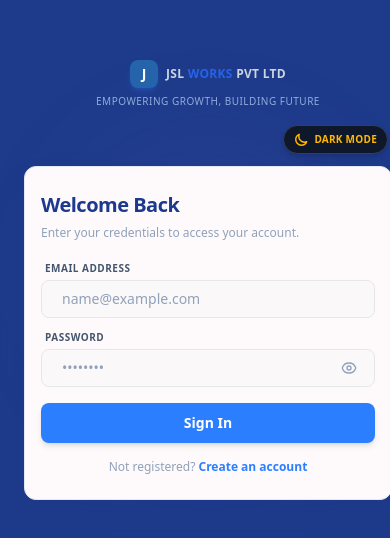
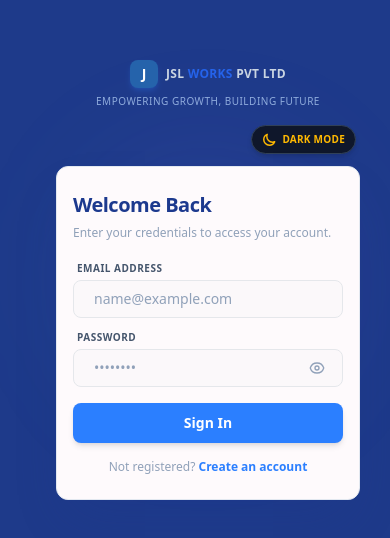
Before and after one commit to ashwaniiikuma/Register-login-page, a Next.js app: page / in a window 390 px wide. Shown: the part 142-680 px from the top of the page. Built offline with nearby package versions, Linux system fonts and the light colour scheme; no server answers.

Commit message:
fix: LoginForm.jsx file UI and padding

```diff
--- a/components/LoginForm.jsx
+++ b/components/LoginForm.jsx
@@ -41,7 +41,7 @@ return(
         isDarkMode ? "bg-[#0b0f19]" : "bg-[#1e3a8a]"
     }`}>
 
-        <div className="relative w-full max-w-sm sm:max-w-md flex  flex-col items-center mx-auto px-2 sm:px-0">
+        <div className="relative w-full max-w-sm sm:max-w-md flex  flex-col items-center mx-auto px-10 sm:px-0">
 
             <div className="absolute top-1/2 left-1/2 -translate-x-1/2 -translate-y-1/2 w-60 h-60 sm:w-72 sm:h-72 bg-gradient-to-tr from-cyan-500/10 to-purple-500/10 rounded-full blur-3xl pointer-events-none z-0"></div>
 
```
